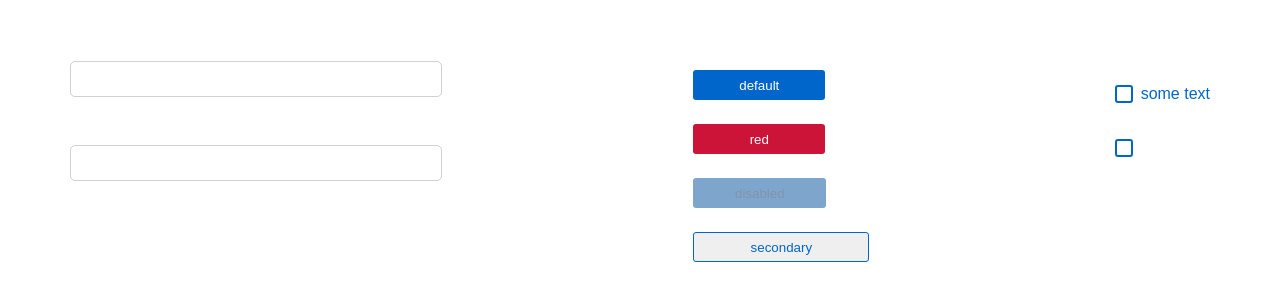
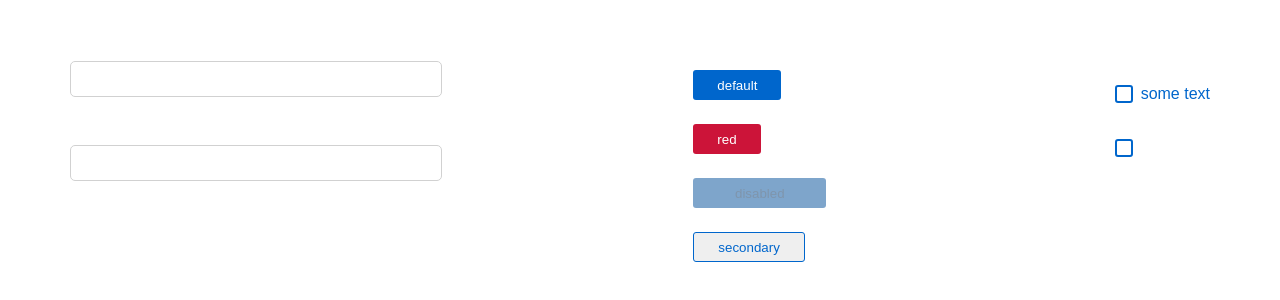
Before and after one commit to Alonasa/homeworks, a React (Create React App) app: page /#/pre-junior in a window 1280 px wide. Shown: the part 955-1255 px from the top of the page. Built offline with nearby package versions, Linux system fonts and the light colour scheme.

Commit message:
added styles

```diff
--- a/src/s2-homeworks/hw04/common/c2-SuperButton/SuperButton.module.css
+++ b/src/s2-homeworks/hw04/common/c2-SuperButton/SuperButton.module.css
@@ -1,8 +1,9 @@
 .button {
-    width: 132px;
+    padding: 5px 24px;
     height: 30px;
     border-radius: 3px;
     border: inherit;
+    box-sizing: border-box;
 }
 
 .disabled {
@@ -12,7 +13,6 @@
 }
 
 .secondary {
-    width: 176px;
     color: #0066CC;
     border: 1px solid #0066CC;
 }
--- a/src/s2-homeworks/hw06/HW6.module.css
+++ b/src/s2-homeworks/hw06/HW6.module.css
@@ -1,5 +1,11 @@
 .buttonsContainer {
+    padding-top: 24px;
+}
+
+.buttonsContainer button:nth-child(n) {
+    margin-right: 24px;
 }
 
 .editableSpanContainer {
+    padding-top: 32px;
 }
--- a/src/s2-homeworks/hw06/HW6.tsx
+++ b/src/s2-homeworks/hw06/HW6.tsx
@@ -38,6 +38,7 @@ const HW6 = () => {
                         spanProps={{
                             id: 'hw6-editable-span',
                             defaultText: 'enter text...',
+                            style: {color: '#0080FF', paddingLeft: '14px'}
                         }}
                     />
                 </div>
```
